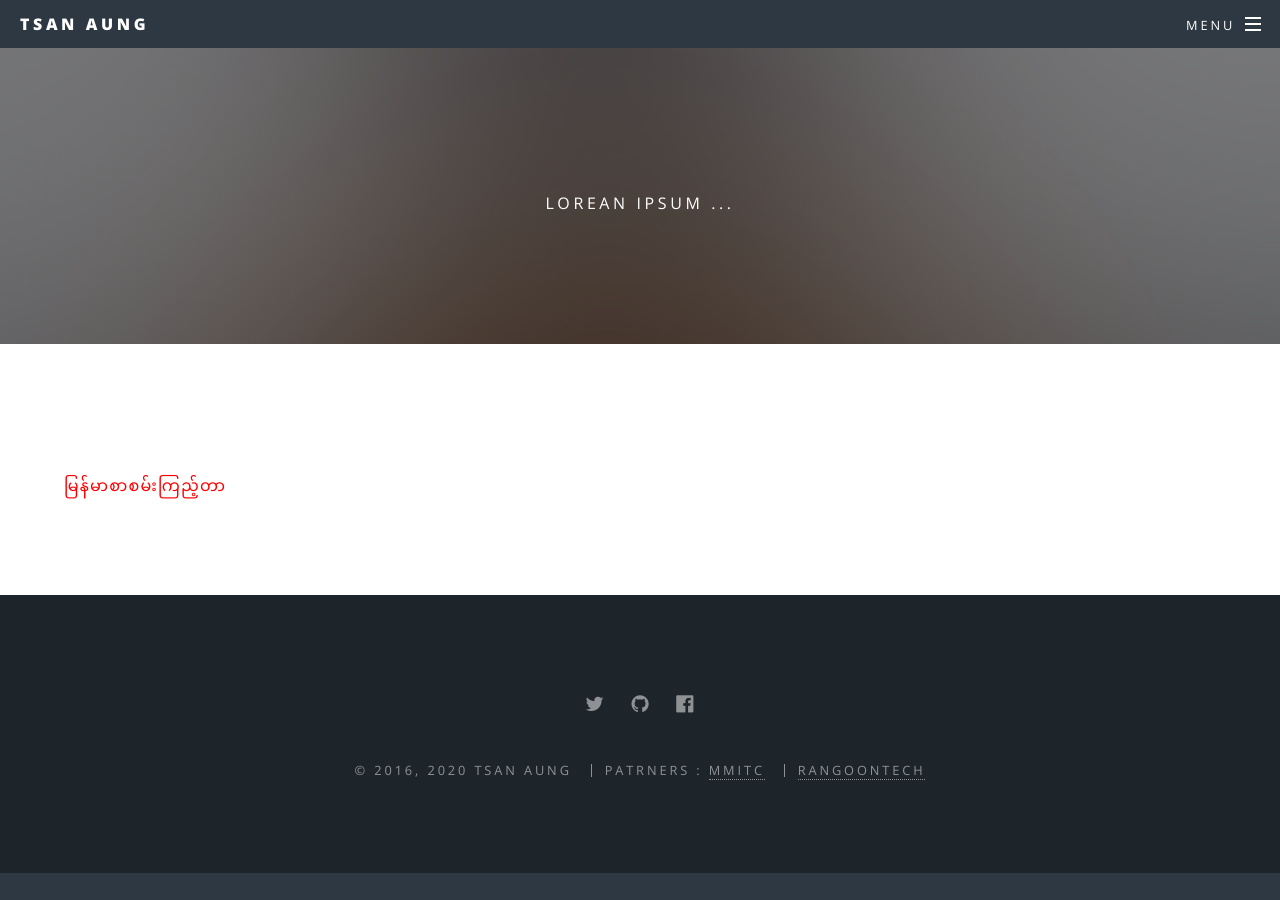
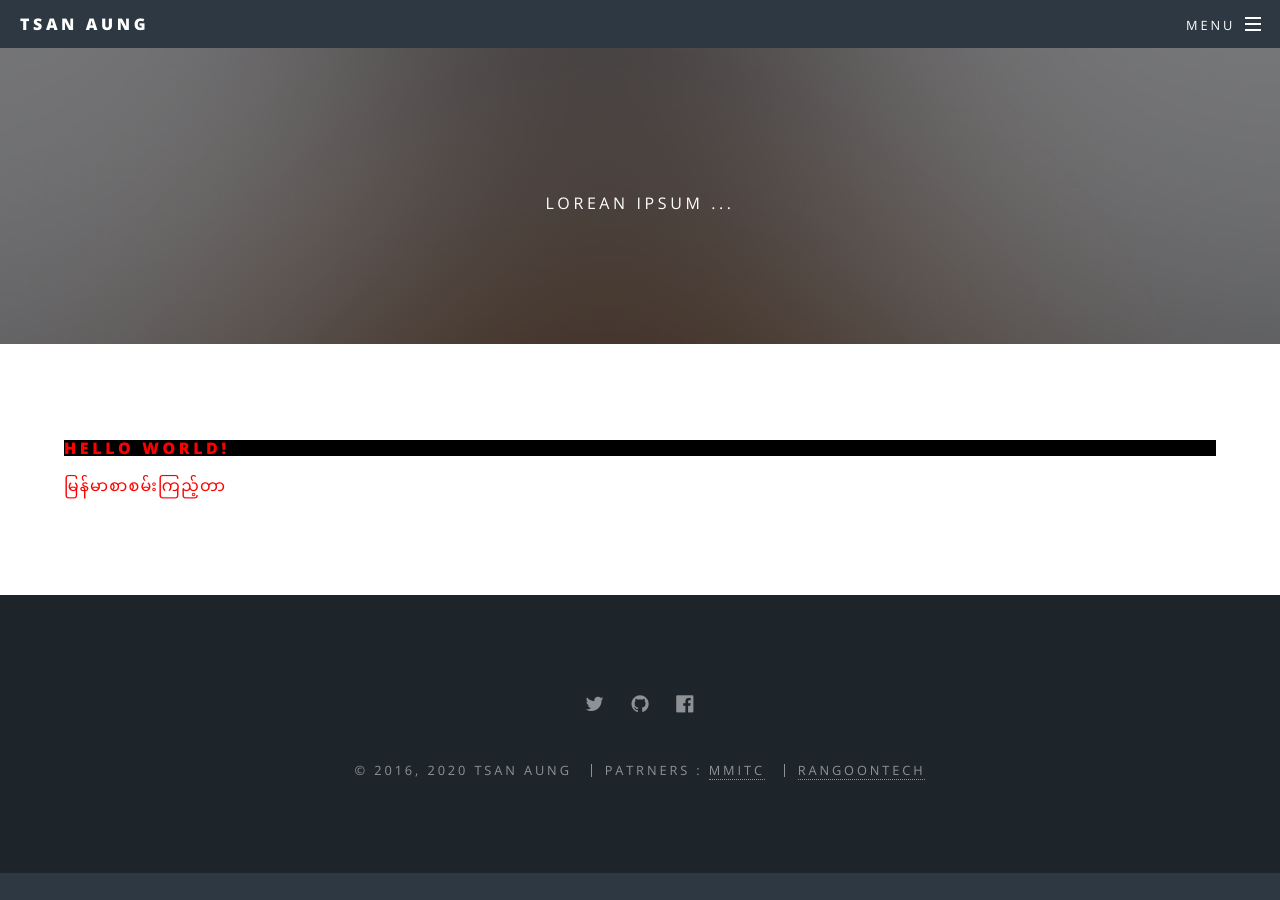
Before and after one commit to tsanaung/tsanaung.github.io, a Jekyll site: the page built from mmfonts.html, in a window 1280 px wide. Built offline with Jekyll 4.4.1, drawn with Linux system fonts in a browser that asks for light colours.

Commit message:
Update mmfonts.html

```diff
--- a/mmfonts.html
+++ b/mmfonts.html
@@ -1,9 +1,8 @@
 ---
 layout: page
 ---
-<section>
-  <h1 class="t-main-content">HelloWorld</h1>
-</section>
+
 <section class="mmsagar">
+  <h1 class="testfontc">Hello World!</h1>
   <p style="color: red; font-family: "MMSagar"; src: url("http://smellthedust.com/wp-content/themes/cdn/fonts/MMSagar.ttf") format("truetype");"> မြန်မာစာစမ်းကြည့်တာ </p>
 </section>
```
